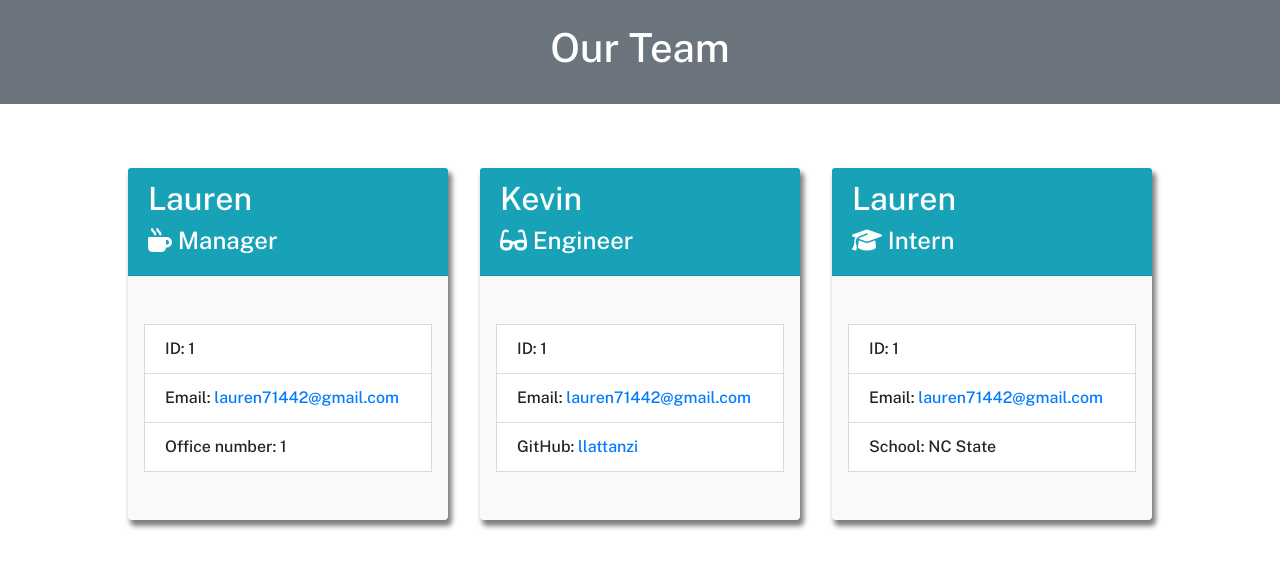
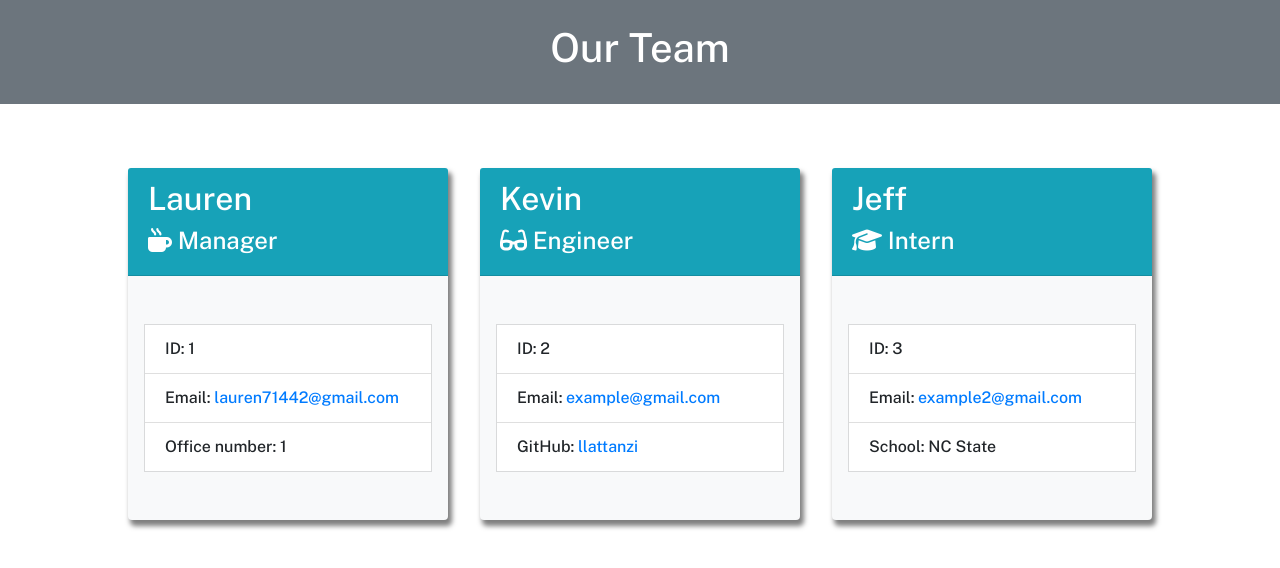
Before and after one commit to llattanzi/Team-Builder, a website: page src/page-example.html in a window 1280 px wide. Drawn offline with nearby package versions, Linux system fonts and the light colour scheme.

Commit message:
generate example files in dist. add comments, update page-example

```diff
--- a/src/page-example.html
+++ b/src/page-example.html
@@ -40,9 +40,9 @@
                 </div>
                 <div class="card-body px-3 py-5">
                     <ul class="list-group list-group-flush">
-                        <li class="list-group-item">ID: 1</li>
+                        <li class="list-group-item">ID: 2</li>
                         <li class="list-group-item">
-                            Email: <a href="mailto:lauren71442@gmail.com">lauren71442@gmail.com</a>
+                            Email: <a href="mailto:example@gmail.com">example@gmail.com</a>
                         </li>
                         <li class="list-group-item">
                             GitHub: <a href="https://www.github.com/llattanzi/" target="_blank">llattanzi</a>
@@ -52,14 +52,14 @@
             </div>
             <div class="card bg-light m-3" style="width: 20rem;">
                 <div class="card-header bg-info text-white">
-                    <h2>Lauren</h2>
+                    <h2>Jeff</h2>
                     <h4><i class="fa-solid fa-graduation-cap"></i> Intern</h4>
                 </div>
                 <div class="card-body px-3 py-5">
                     <ul class="list-group list-group-flush">
-                        <li class="list-group-item">ID: 1</li>
+                        <li class="list-group-item">ID: 3</li>
                         <li class="list-group-item">
-                            Email: <a href="mailto:lauren71442@gmail.com">lauren71442@gmail.com</a>
+                            Email: <a href="mailto:example2@gmail.com">example2@gmail.com</a>
                         </li>
                         <li class="list-group-item">School: NC State</li>
                     </ul>
--- a/src/page-template.js
+++ b/src/page-template.js
@@ -4,6 +4,8 @@ const generateCards = employeeList => {
     let icon = '';
     let addtlInfo = '';
 
+    // for each employee in the list, get the icon associated with their role
+    // and get the role specific input to be added to their card
     return employeeList.map((employee) => {
         if (employee.role == "Manager") {
             icon = `<i class="fa-solid fa-mug-hot"></i>`;
@@ -18,6 +20,7 @@ const generateCards = employeeList => {
             addtlInfo = `School: ${employee.school}`;
         }
 
+        // create cards for each employee with their respective properties
         return `
         <div class="card bg-light m-3" style="width: 20rem;">
             <div class="card-header bg-info text-white">
```
Also changed, not shown: index.js (+5 -3 lines), dist/index.html.
